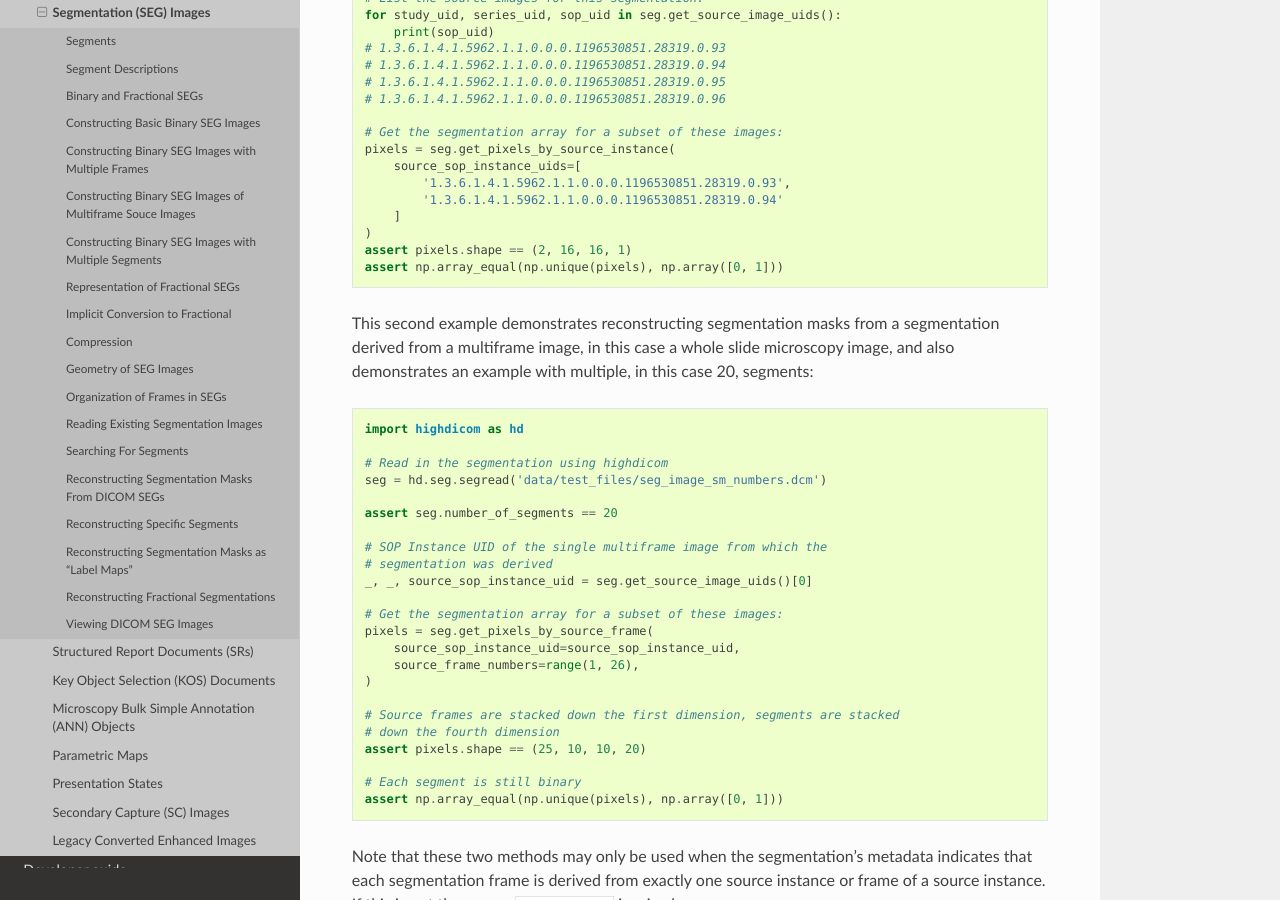
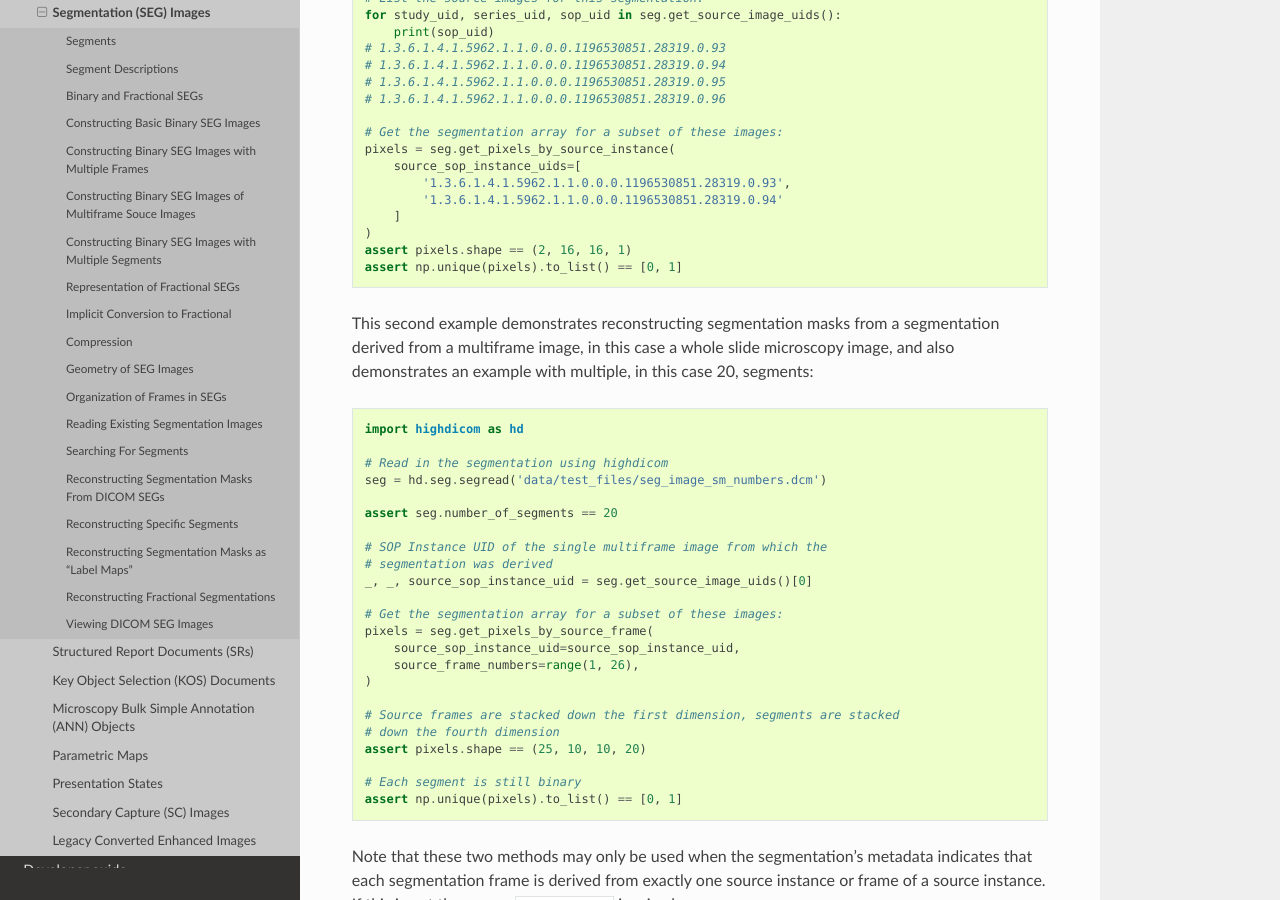
Before and after one commit to ImagingDataCommons/highdicom, a Sphinx documentation site: the page built from docs/seg.rst, in a window 1280 px wide and 900 px high, scrolled down 16146 px. Built offline with Sphinx 7.4.7 and the Read the Docs theme 2.0.0, drawn with Linux system fonts in a browser that asks for light colours; some of the changed text lies outside the part shown.

Commit message:
Simpler asserts

```diff
--- a/docs/seg.rst
+++ b/docs/seg.rst
@@ -902,7 +902,7 @@ on GitHub.
         ]
     )
     assert pixels.shape == (2, 16, 16, 1)
-    assert np.array_equal(np.unique(pixels), np.array([0, 1]))
+    assert np.unique(pixels).to_list() == [0, 1]
 
 This second example demonstrates reconstructing segmentation masks from a
 segmentation derived from a multiframe image, in this case a whole slide
@@ -933,7 +933,7 @@ this case 20, segments:
     assert pixels.shape == (25, 10, 10, 20)
 
     # Each segment is still binary
-    assert np.array_equal(np.unique(pixels), np.array([0, 1]))
+    assert np.unique(pixels).to_list() == [0, 1]
 
 Note that these two methods may only be used when the segmentation's metadata
 indicates that each segmentation frame is derived from exactly one source
@@ -1029,7 +1029,7 @@ Here, we repeat the above example but request the output as a label map:
     # fourth dimension
     assert pixels.shape == (25, 10, 10)
 
-    assert np.array_equal(np.unique(pixels), np.array([0, 8, 9, 10]))
+    assert np.unique(pixels).to_list() == [0, 8, 9, 10]
 
 In the default behavior, the pixel values of the output label map correspond to
 the original segment numbers to which those pixels belong. Therefore we see
@@ -1067,7 +1067,7 @@ the ``relabel`` parameter.
     assert pixels.shape == (25, 10, 10)
 
     # Now the output segments have been relabelled to 1, 2, 3
-    assert np.array_equal(np.unique(pixels), np.array([0, 1, 2, 3]))
+    assert np.unique(pixels).to_list() == [0, 1, 2, 3]
 
 Reconstructing Fractional Segmentations
 ---------------------------------------
```
